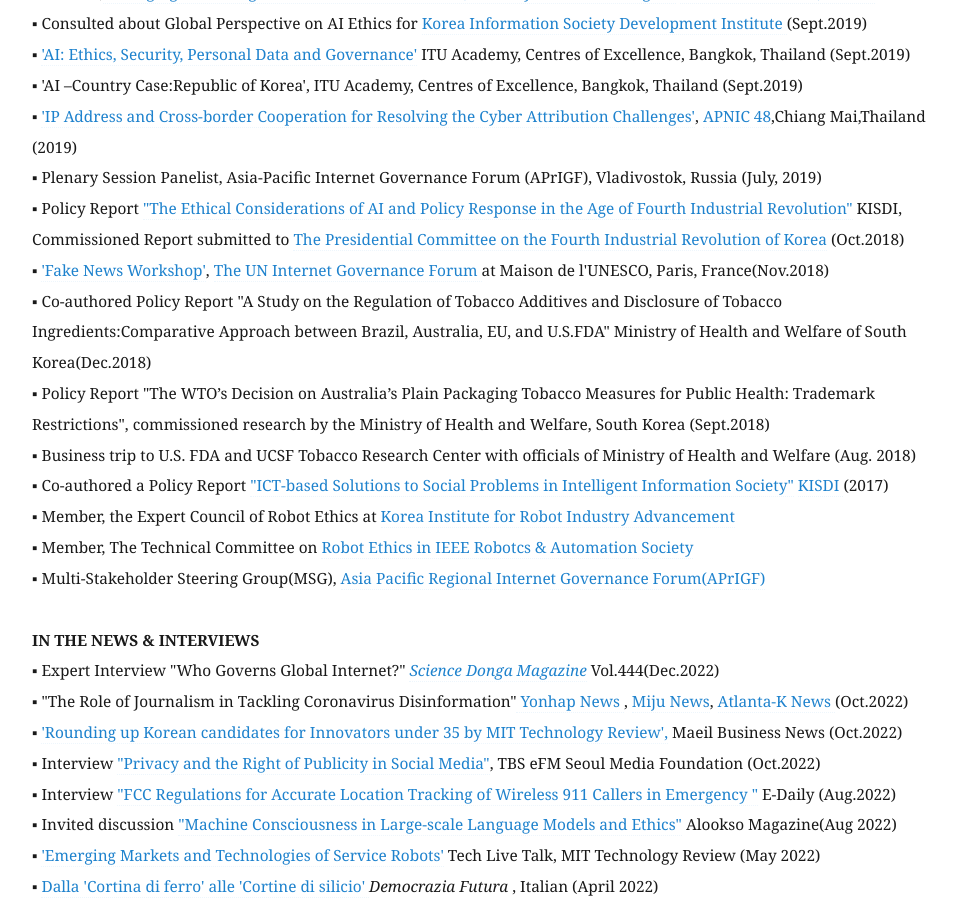
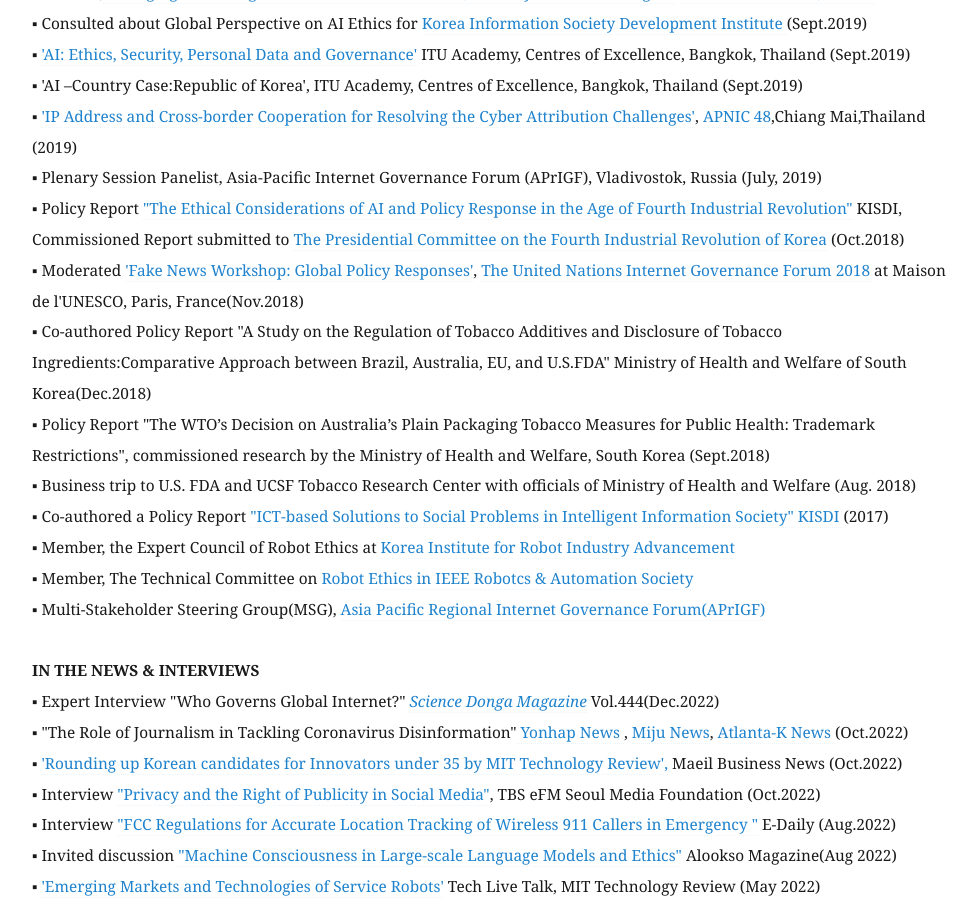
Before and after one commit to eunchangchoi/eunchangchoi.github.io, a Jekyll site: the page built from index.md, in a window 1280 px wide and 900 px high, scrolled down 6180 px. Shown: the whole window, without its empty margins (68-1044 px from the left). Built offline with Jekyll 4.4.1, drawn with Linux system fonts in a browser that asks for light colours.

Commit message:
Update index.md

```diff
--- a/index.md
+++ b/index.md
@@ -147,7 +147,7 @@
 ▪ <a href="https://youtu.be/uRsC_ypHGCg?t=1348">'IP Address and Cross-border Cooperation for Resolving the Cyber Attribution Challenges'</a>, <a href="https://conference.apnic.net/48/program/schedule/#/day/6/cooperation-sig">APNIC 48</a>,Chiang Mai,Thailand (2019) <br>
 ▪ Plenary Session Panelist, Asia-Pacific Internet Governance Forum (APrIGF), Vladivostok, Russia (July, 2019)<br>
 ▪ Policy Report <a href="https://bit.ly/3qgZ63S">"The Ethical Considerations of AI and Policy Response in the Age of Fourth Industrial Revolution"</a> KISDI, Commissioned Report submitted to <a href="https://policy.nl.go.kr/cmmn/FileDown.do?atchFileId=221994&fileSn=63436">The Presidential Committee on the Fourth Industrial Revolution of Korea</a> (Oct.2018) <br>
-▪ <a href="https://www.youtube.com/watch?v=quo1DLyitf8&feature=youtu.be&t=1004">'Fake News Workshop'</a>, <a href="https://igf2018.fr/"> The UN Internet Governance Forum </a> at Maison de l'UNESCO, Paris, France(Nov.2018) <br>
+▪ Moderated <a href="https://www.youtube.com/watch?v=quo1DLyitf8&feature=youtu.be&t=1004">'Fake News Workshop: Global Policy Responses'</a>, <a href="https://igf2018.fr/"> The United Nations Internet Governance Forum 2018 </a> at Maison de l'UNESCO, Paris, France(Nov.2018) <br>
 ▪ Co-authored Policy Report "A Study on the Regulation of Tobacco Additives and Disclosure of Tobacco Ingredients:Comparative Approach between Brazil, Australia, EU, and U.S.FDA" Ministry of Health and Welfare of South Korea(Dec.2018) <br>
 ▪ Policy Report "The WTO’s Decision on Australia’s Plain Packaging Tobacco Measures for Public Health: Trademark Restrictions", commissioned research by the Ministry of Health and Welfare, South Korea (Sept.2018)<br>
 ▪ Business trip to U.S. FDA and UCSF Tobacco Research Center with officials of Ministry of Health and Welfare (Aug. 2018) <br>
@@ -166,7 +166,7 @@
 ▪ <a href="https://www.technologyreview.kr/special/event/202204](https://www.youtube.com/watch?v=eAewHoNQgiI&feature=emb_logo">'Emerging Markets and Technologies of Service Robots'</a> Tech Live Talk, MIT Technology Review (May 2022)<br>
 ▪ <a href="https://www.key4biz.it/democrazia-futura-dalla-cortina-di-ferro-alle-cortine-di-silicio-sara-linternet-globale-la-principale-vittima-del-conflitto-russo-ucraino/398412/"> Dalla 'Cortina di ferro' alle 'Cortine di silicio' </a> <i> Democrazia Futura </i>, Italian (April 2022)<br>
 ▪ <a href="https://www.hyundaimotorgroup.com/about-us/publications">'The Future of Metaverse, Metamobility and Ethics'</a> Motersline, Hyundai Motors(April 2022)<br>
-▪  <a href="http://www.mediatoday.co.kr/news/articleView.html?idxno=301748"> 'Political Manipulation and Deepfakes with NFTs'</a> Media Today, <a href="https://www.news1.kr/articles/?4553816/"> New1</a>, <a href="https://www.edaily.co.kr/news/read?newsId=02768326632197392&mediaCodeNo=257&OutLnkChk=Y/"> E-Daily News </a>, <a href="https://www.breaknews.com/864283"> Break News</a>(Jan.2022)<br>
+▪ <a href="http://www.mediatoday.co.kr/news/articleView.html?idxno=301748"> 'Political Manipulation and Deepfakes with NFTs'</a> Media Today, <a href="https://www.news1.kr/articles/?4553816/"> New1</a>, <a href="https://www.edaily.co.kr/news/read?newsId=02768326632197392&mediaCodeNo=257&OutLnkChk=Y/"> E-Daily News </a>, <a href="https://www.breaknews.com/864283"> Break News</a>(Jan.2022)<br>
 ▪ <a href="https://view.asiae.co.kr/article/2021081610112312900"> 'The History of Fake News, Rumors and Epidemic'</a> Asia Economy News(Aug.2021)<br>
 ▪ <a href="http://www.danbinews.com/news/articleView.html?idxno=14304">'The Age of Disinformation and Misinformation'</a> Danbi News, <a href="https://www.kcc.go.kr/user.do;jsessionid=M42mWRJ2WjcjzvKwAN_zBJfE8mlLWPxtYTgVh73d.servlet-aihgcldhome20?mode=view&page=A05030000&dc=&boardId=1113&cp=4&boardSeq=50904"> KCC</a>, <a href="https://www.epnc.co.kr/news/articleView.html?idxno=204465"> Tech News World</a>(April 2021) <br>
 ▪ <a href="http://www.aitimes.com/news/articleView.html?idxno=133368">'AI Policy report released by AI Governance Forum at National Assembly of Korea'</a>, AI Times (Nov.2020)<br>
```
